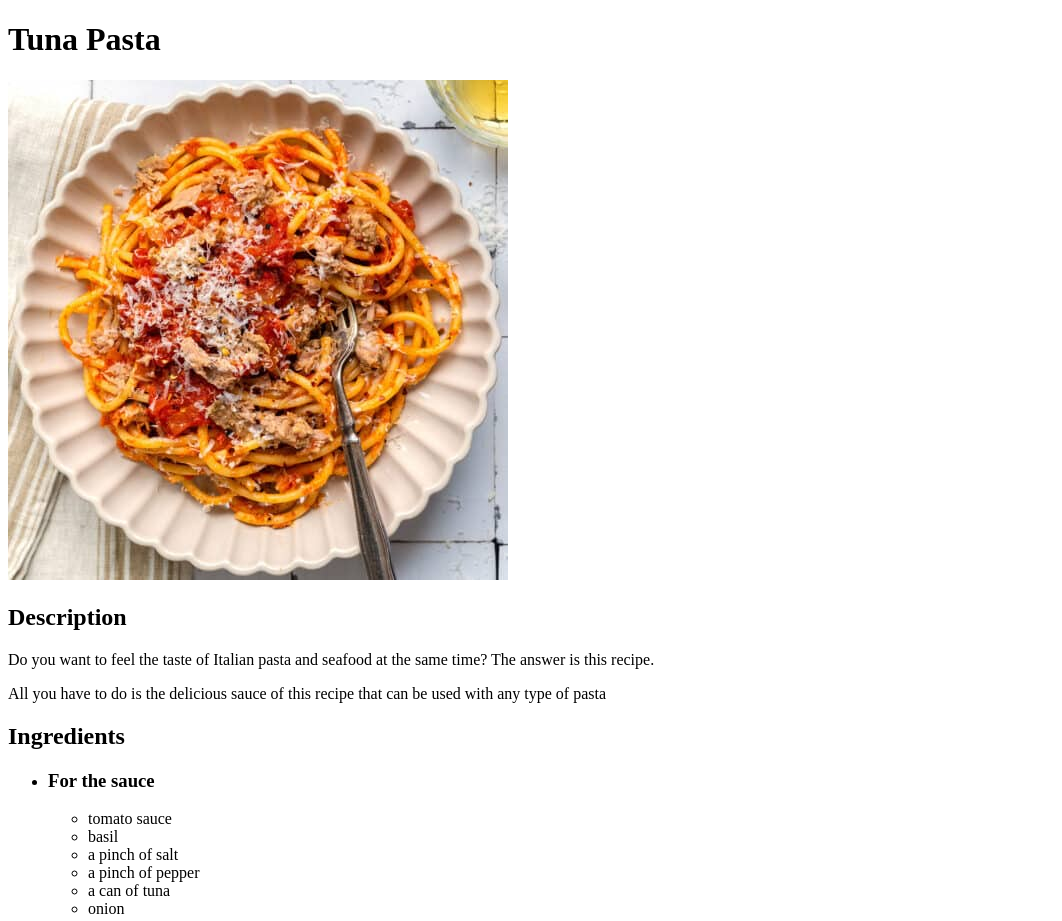
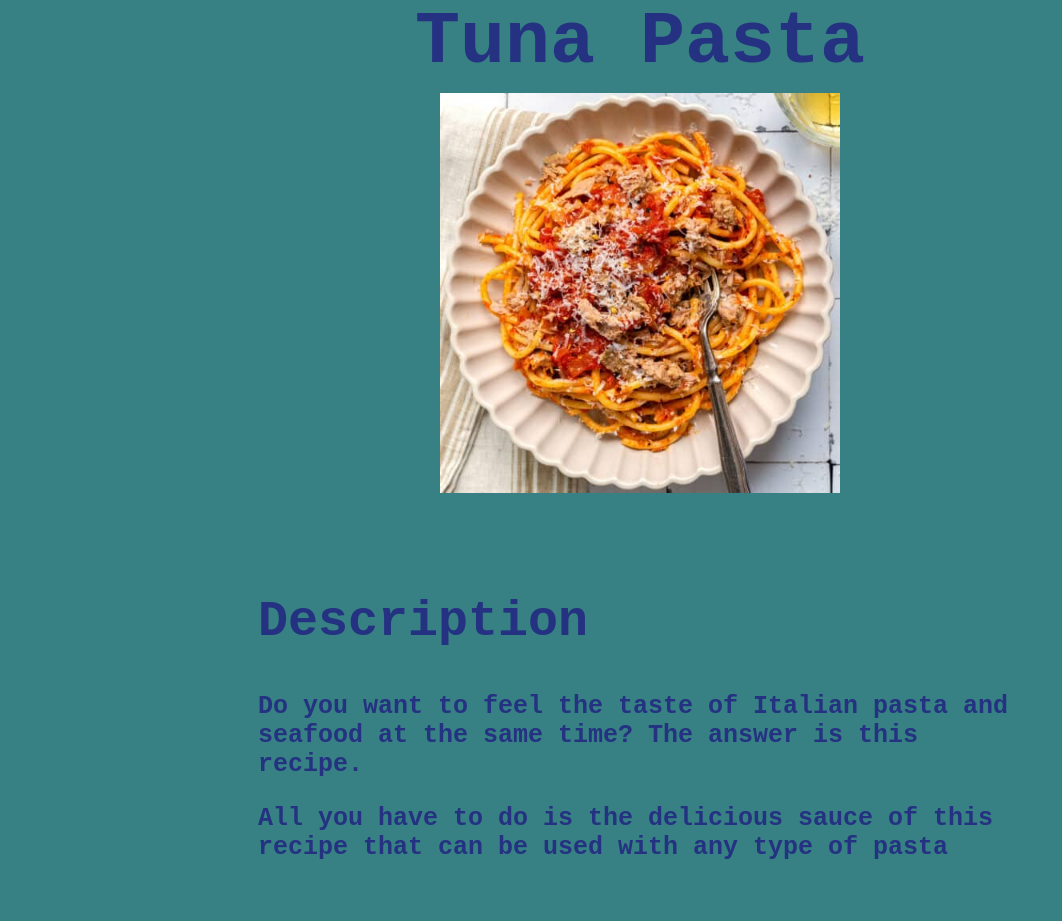
Before and after one commit to RalucaDavid/odin-recipes, a plain HTML site: page recipes/tuna-pasta.html in a window 1280 px wide. Shown: the top 921 px of the page, without its empty margins (0-1062 px from the left). Drawn offline with Linux system fonts and the light colour scheme.

Commit message:
Add new design to tuna-pasta.html

```diff
--- a/recipes/tuna-pasta.html
+++ b/recipes/tuna-pasta.html
@@ -2,19 +2,23 @@
 <html lang="en">
     <head>
         <meta charset="UFT-8">
-        <title>Tuna Pasta</title>
+        <link rel="stylesheet" href="../CSS_files/general_style.css"/>
+        <link rel="stylesheet" href="../CSS_files/recipe_style.css"/>
+        <title class="title">Tuna Pasta</title>
     </head>
 
     <body>
-        <h1>Tuna Pasta</h1>
-        <img src="./images/Tuna-Pasta-photo.jpg" alt="Photo with a portion of tuna pasta">
+        <img class="recipe_image" src="./images/Tuna-Pasta-photo.jpg" alt="Photo with a portion of tuna pasta">
 
+        <div>
             <h2>Description</h2>
             <p>Do you want to feel the taste of Italian pasta and seafood at the same time? The answer
             is this recipe.</p>
             <p>All you have to do is the delicious sauce of this recipe that can be used with any type
             of pasta</p>
+        </div>
 
+        <div>
             <h2>Ingredients</h2>
             <ul>
                 <li>
@@ -38,7 +42,9 @@
                     </ul>
                 </li>
             </ul>
+        </div>
 
+        <div>
             <h2>Steps</h2>
             <ol>
                 <li>
@@ -62,5 +68,6 @@
                     <p>Enjoy the tuna pasta!</p>
                 </li>
             </ol>
+        </div>
     </body>
 </html>
```
Lines whose indentation alone changed are shown as unchanged.
